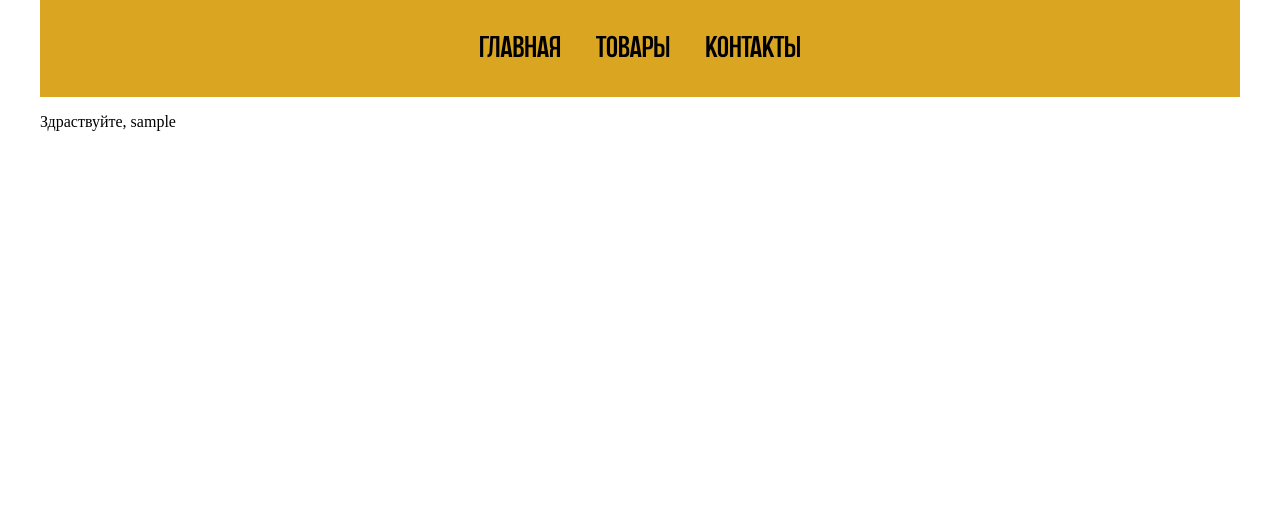
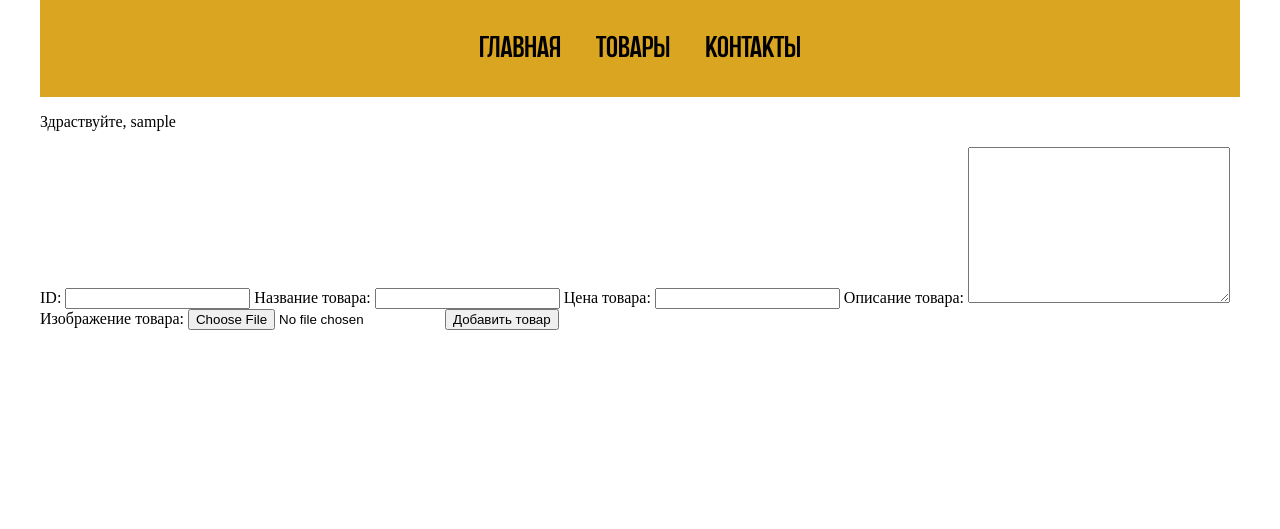
Before and after one commit to Ruslan-BRV/projectFlask, a Flask app: page /admin in a window 1280 px wide. Shown: the top 529 px of the page. Run offline with Flask 3, Linux system fonts and the light colour scheme; the visitor is signed in with stand-in values (Sample User, id 1); data that the repository does not hold is empty.

Commit message:
Реализовал возможность доавления товаров через админ-панель

```diff
--- a/app.py
+++ b/app.py
@@ -1,5 +1,6 @@
 from flask import Flask, render_template, request, session, redirect
 from db.models import *
+from os import path
 
 app = Flask(__name__)
 app.secret_key = "secret key"
@@ -21,11 +22,26 @@ def productsPage():
 def contactsPage():
     return render_template("contacts.html")
 
-@app.route("/admin")
+@app.route("/admin", methods=["GET", "POST"])
 def adminPage():
     if "login" not in session:
         return redirect("/admin/login")
-    return render_template("admin.html", login=session["login"])
+
+    if request.method == "GET":
+        return render_template("admin.html", login=session["login"], products=getALLProducts())
+    elif request.method == "POST":
+        idProduct = request.form["id"]
+        title = request.form["title"]
+        price = request.form["price"]
+        desc = request.form["desc"]
+        photo = request.files["photo"]
+
+        absPath = path.join("static", "uploads", photo.filename)
+
+        addProduct(idProduct, title, price, desc, absPath)
+        photo.save(absPath)
+
+        return render_template("admin.html", login=session["login"], products=getALLProducts())
 
 @app.route("/admin/login", methods=["GET", "POST"])
 def adminLoginPage():
--- a/db/models.py
+++ b/db/models.py
@@ -34,3 +34,16 @@ def getUser(login, password):
     result = cursor.fetchone()
     connection.close()
     return result
+
+def addProduct(idProduct, title, price, desc, pathPhoto):
+    connection = sqlite3.connect("base.db")
+    cursor = connection.cursor()
+
+    cursor.execute('''
+        INSERT INTO products
+        VALUES (?, ?, ?, ?, ?)
+    ''', (idProduct, title, price, desc, pathPhoto))
+
+    connection.commit()
+
+    connection.close()
--- a/static/css/products.css
+++ b/static/css/products.css
@@ -37,3 +37,7 @@ form {
 .but {
     margin-top: 10px;
 }
+
+.imgProduct {
+    width: 100%;
+}
--- a/templates/admin.html
+++ b/templates/admin.html
@@ -4,4 +4,29 @@
 
 {% block main %}
     <p>Здраствуйте, {{ login }}</p>
+
+    {% for product in products %}
+        <p>Id: {{product[0]}}; Название: {{product[1]}}; Цена: {{product[2]}}</p>
+    {% endfor %}
+
+    <form method="post" enctype="multipart/form-data">
+        <label for="id">ID:</label>
+        <input type="number" name="id" id="id">
+
+        <label for="title">Название товара:</label>
+        <input type="text" name="title" id="title">
+
+        <label for="price">Цена товара:</label>
+        <input type="number" name="price" id="price">
+
+        <label for="desc">Описание товара:</label>
+        <textarea name="desc" id="desc" cols="30" rows="10"></textarea>
+
+        <label for="photo">Изображение товара:</label>
+        <input type="file" name="photo" id="photo">
+
+        <input type="submit" value="Добавить товар">
+
+
+    </form>
 {% endblock main %}
--- a/templates/products.html
+++ b/templates/products.html
@@ -21,7 +21,7 @@
                 <h2 class="name">{{ product[1] }}</h2>
                 <p class="desc">{{ product[3] }}</p>
                 <h4 class="price">{{ product[2] }}</h4>
-                <img src="{{ product[4] }}" alt="очки">
+                <img class="imgProduct" src="{{ product[4] }}" alt="очки">
             </article>
         {% endfor %}
     </div>
```
Also changed, not shown: 1 other file.
